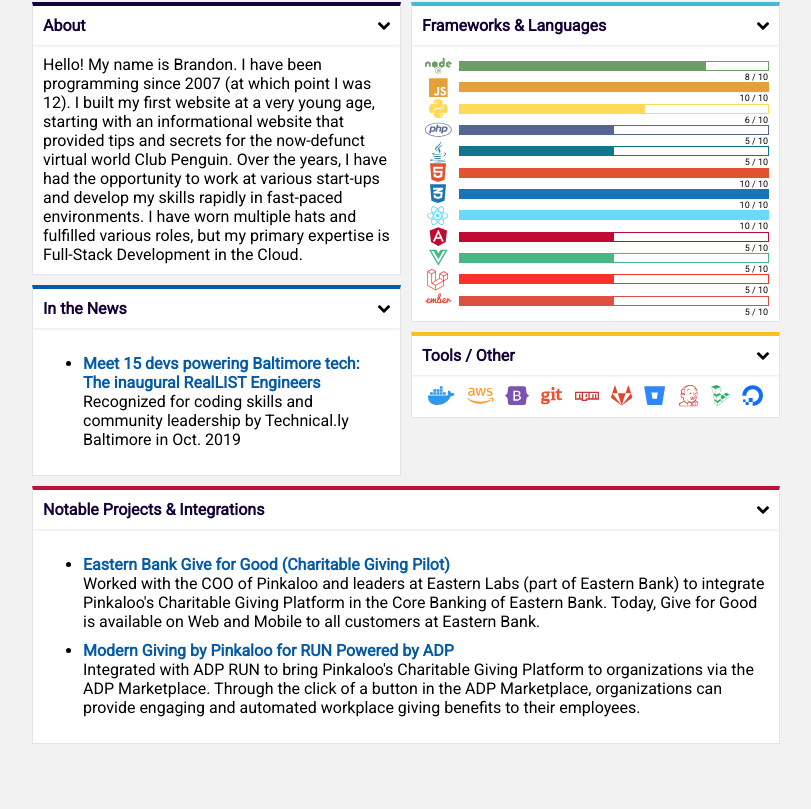
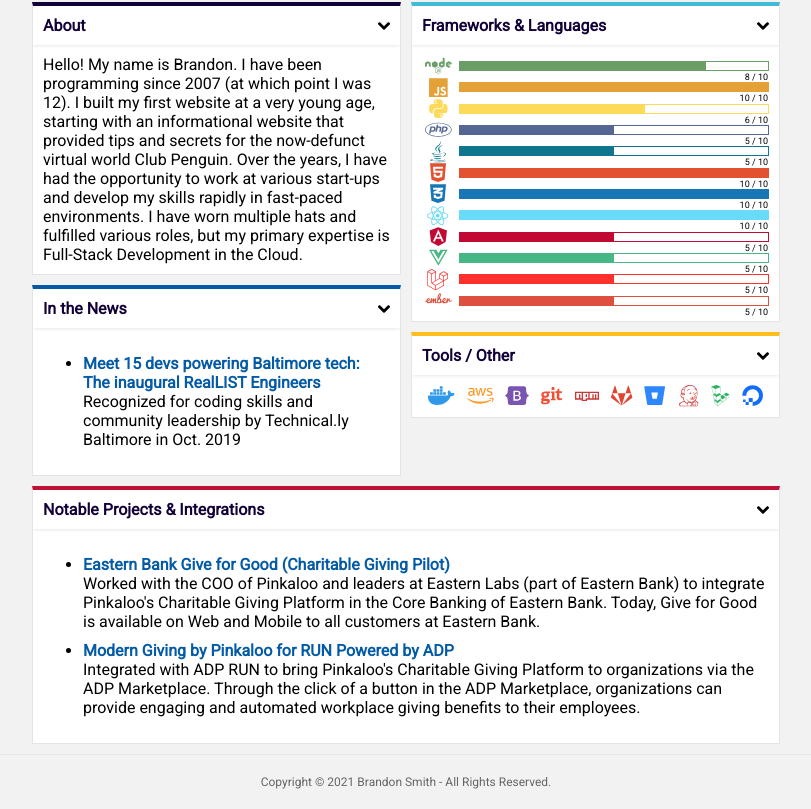
Before and after one commit to brandontksmith/brandontksmith.com, a React (Create React App) app: page / in a window 1280 px wide. Shown: the part 204-1013 px from the top of the page, without its empty margins (234-1045 px from the left). Before the commit the page ends 958 px from the top, so only its background shows below. Built offline with nearby package versions, Linux system fonts and the light colour scheme.

Commit message:
Add Footer

```diff
--- a/src/App.css
+++ b/src/App.css
@@ -1,4 +1,8 @@
 .App {
+  height: 100%;
+  min-height: 100%;
+  display: flex;
+  flex-direction: column;
 }
 
 .App > .header {
@@ -11,4 +15,20 @@
 .App > .body {
   max-width: 768px;
   margin: 0 auto 0 auto;
+  flex: 1;
 }
+
+.App > .footer {
+  display: flex;
+  align-items: flex-end;
+  justify-content: center;
+  border-top: 1px solid #E6E6E6;
+}
+
+.App > .footer > .copyright {
+  padding: 20px;
+  width: 100%;
+  text-align: center;
+  font-size: 12px;
+  color: #666;
+}
--- a/src/App.js
+++ b/src/App.js
@@ -22,7 +22,7 @@ function App() {
         <div style={{ display: "inline-block" }}>
           <ProfileCard
             image="./profile.jpeg"
-            name="Brandon T. K. Smith"
+            name="Brandon Smith"
             title="Software Engineer"
             company="T. Rowe Price"
             location="Washington DC-Baltimore Area"
@@ -100,6 +100,12 @@ function App() {
           </Grid.Column>
         </Grid.Row>
       </div>
+
+      <div className="footer">
+        <div className="copyright">
+          Copyright &copy; 2021 Brandon Smith - All Rights Reserved.
+        </div>
+      </div>
     </div>
   );
 }
--- a/src/index.css
+++ b/src/index.css
@@ -1,11 +1,17 @@
 @import url('https://fonts.googleapis.com/css2?family=Yellowtail&display=swap');
 @import url('https://fonts.googleapis.com/css2?family=Roboto&display=swap');
+
+html, #root {
+  height: 100%;
+  min-height: 100%;
+}
 
 body {
   margin: 0;
   font-family: 'Roboto', sans-serif;
   -webkit-font-smoothing: antialiased;
   -moz-osx-font-smoothing: grayscale;
+  height: 100%;
   min-height: 100%;
   width: 100%;
   background: #F2F2F2;
```
